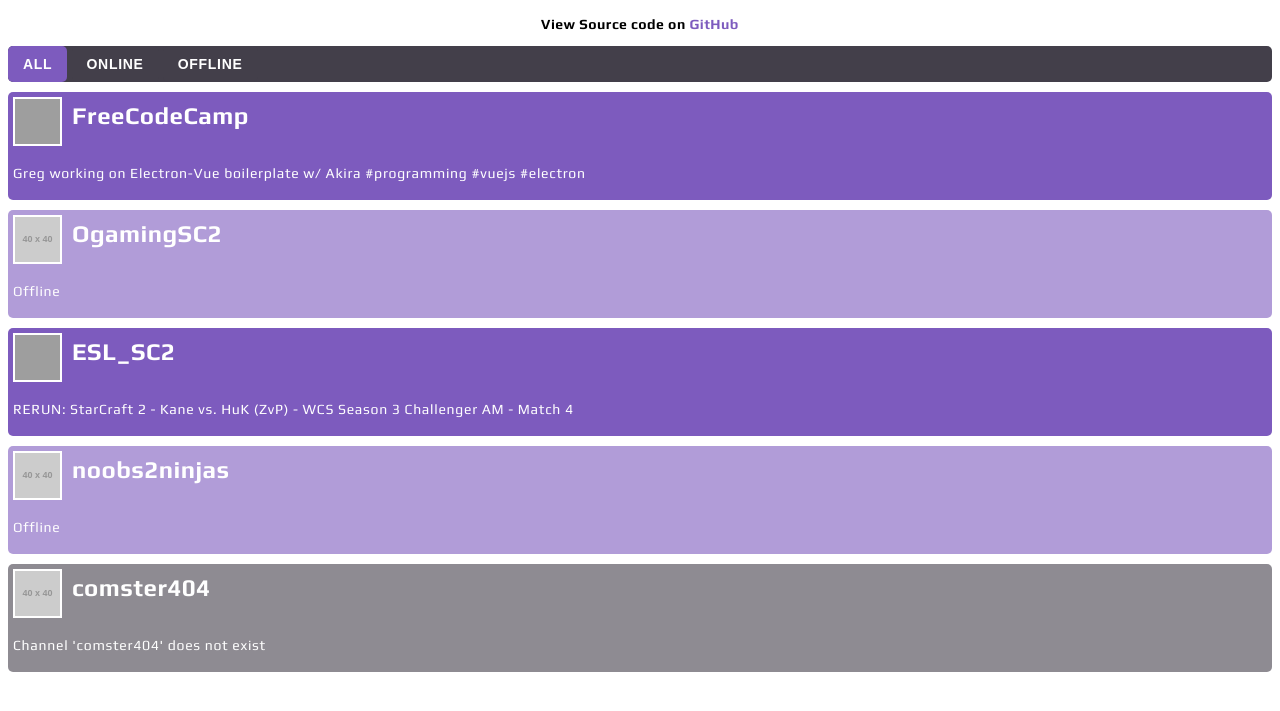
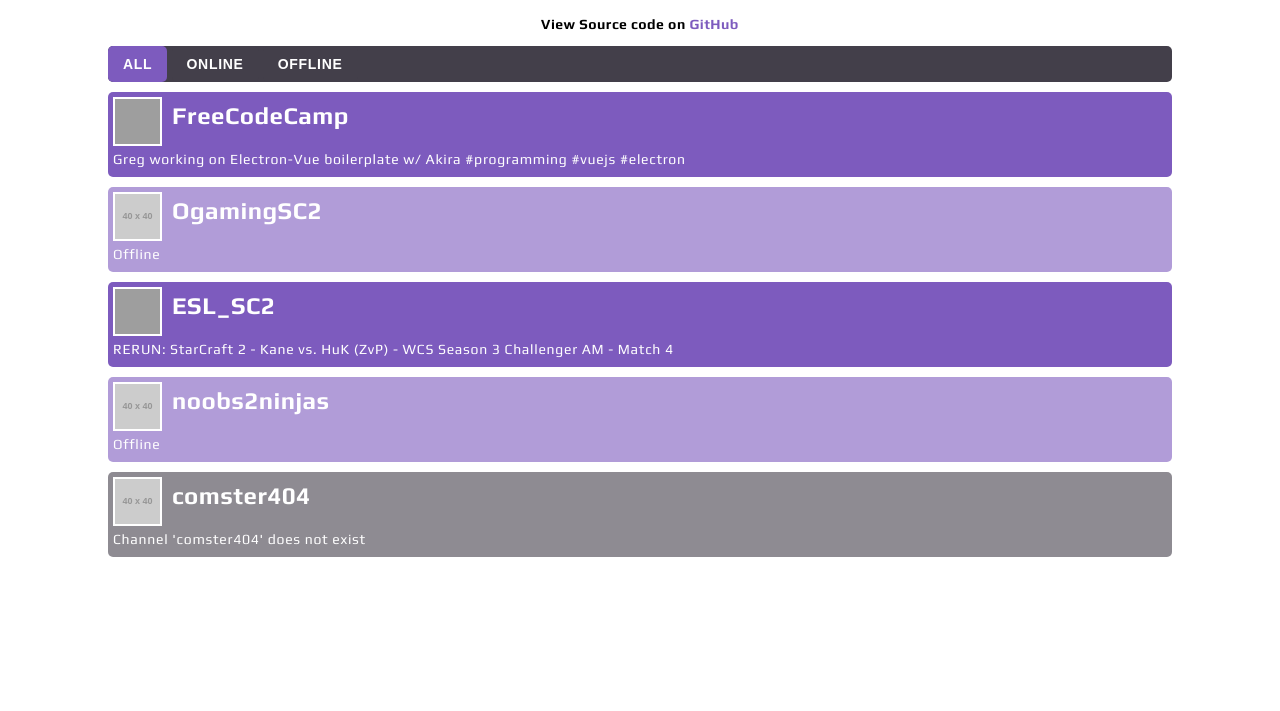
Before and after one commit to MissDitch/twitch-tv-app, a plain HTML site: page index.html in a window 1280 px wide. Shown: the part 79-790 px from the top of the page. Drawn offline with Linux system fonts and the light colour scheme; grey boxes are pictures that could not be loaded; placeholder pictures from the web are drawn by us.

Commit message:
further css styling

```diff
--- a/css/main.css
+++ b/css/main.css
@@ -82,6 +82,7 @@ p {
   font-weight: 300;
   flex-basis: 100%;
   letter-spacing: 0.05em;
+  margin: 0px 0px 5px 0px;
 }
 button {
   outline: none;
@@ -107,7 +108,6 @@ img {
   height: 45px;
   border: 2px solid;
   margin: 0px 10px 5px 0px;
-
 }
 .container {
   display: flex;
@@ -115,14 +115,6 @@ img {
   flex-wrap: wrap;
   justify-content: center;
 }
-
-.center {
-  text-align: center;
-}
-/*.invisible {
-  opacity: 0;
-} */
-
 .streamer-bar {
   background-color: #433f4a;
   border-radius: 5px;
@@ -165,18 +157,15 @@ img {
   }
   button:hover{
   background-color: #12a6df;
-  //color: #433f4a;
   -webkit-transform: scale(1.05, 1.05); -webkit-box-shadow:10px 10px 20px #000000;
   transform: scale(1.05, 1.05); box-shadow:10px 10px 20px #000000;
-
-
-  }
-  .streamer-bar {
-
   }
   li.streamer a {
     font-size: 24px;
     letter-spacing: 0.02em;
+  }
+  .container {
+    padding: 0 100px;
   }
 }
 
```
